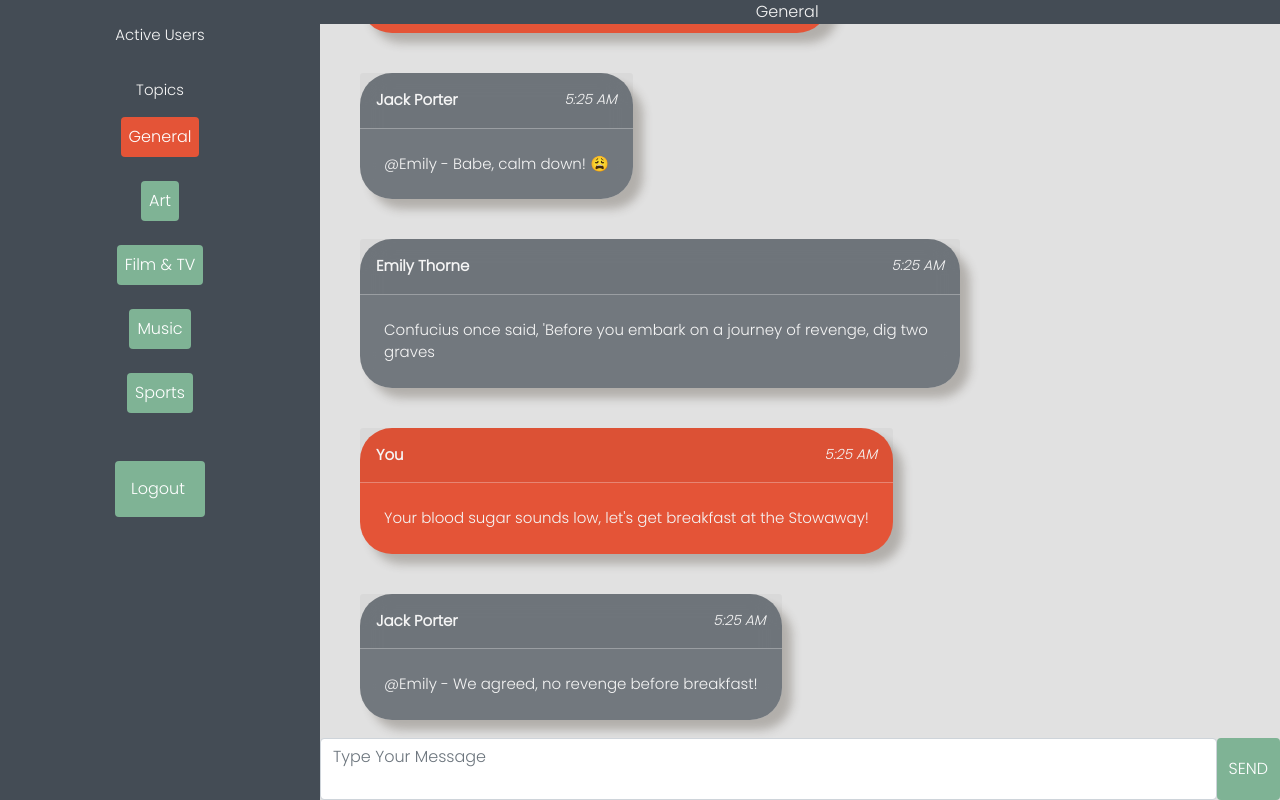
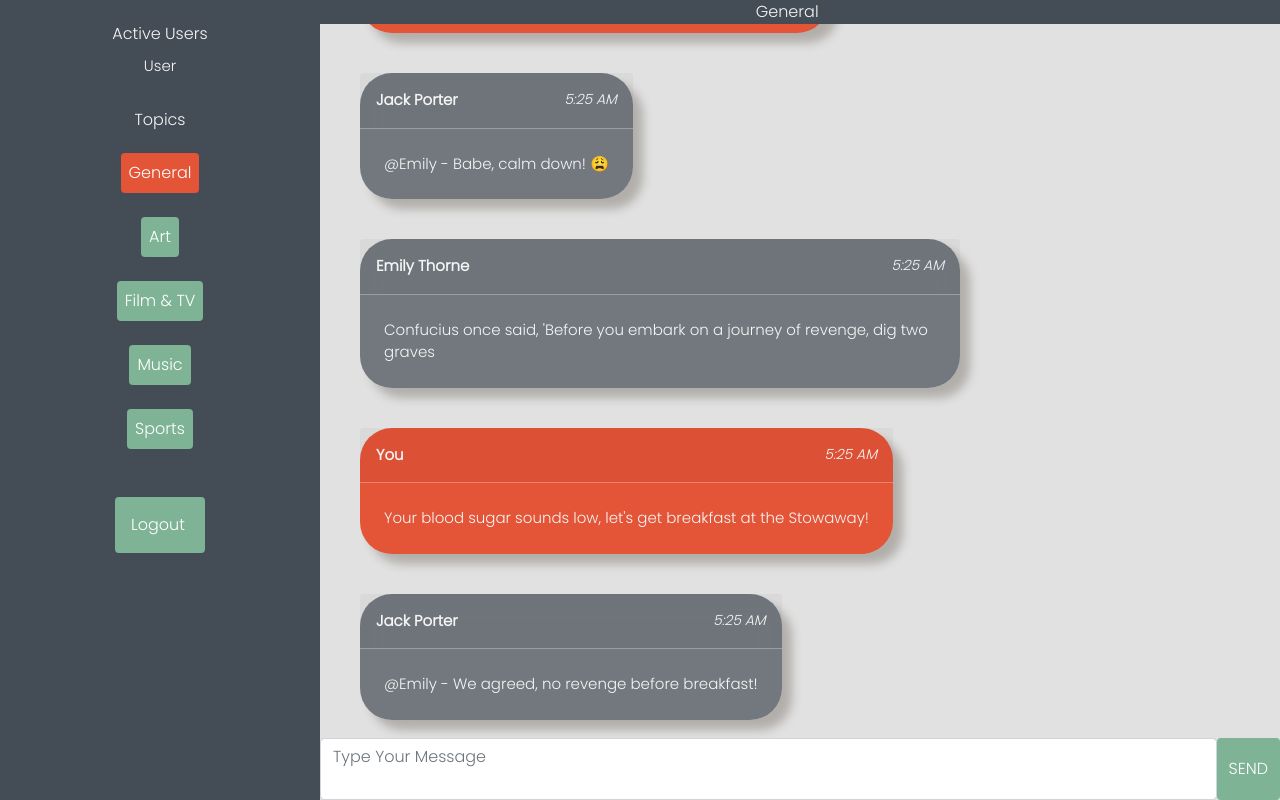
Before and after one commit to andysterks/chat_app, a React (Create React App) app: page /chat in a window 1280 px wide. Built offline with nearby package versions, Linux system fonts and the light colour scheme.

Commit message:
adding space for current user.

```diff
--- a/src/Components/ChatInterface.js
+++ b/src/Components/ChatInterface.js
@@ -102,8 +102,9 @@ const ChatInterface = () => {
         </div>
 
         <div className="userBox col-3 userText">
-          <p className="text-center p-3 mt-2">Active Users</p>
-          <p className="text-center ">Topics</p>
+          <h6 className="text-center p-3 mt-2 pb-1">Active Users</h6>
+          <p className="text-center">User</p>
+          <h6 className="text-center p-3">Topics</h6>
           <Button
             className="p-2 d-flex justify-content-center align-items-center mx-auto mb-4"
             autoFocus="True"
```
